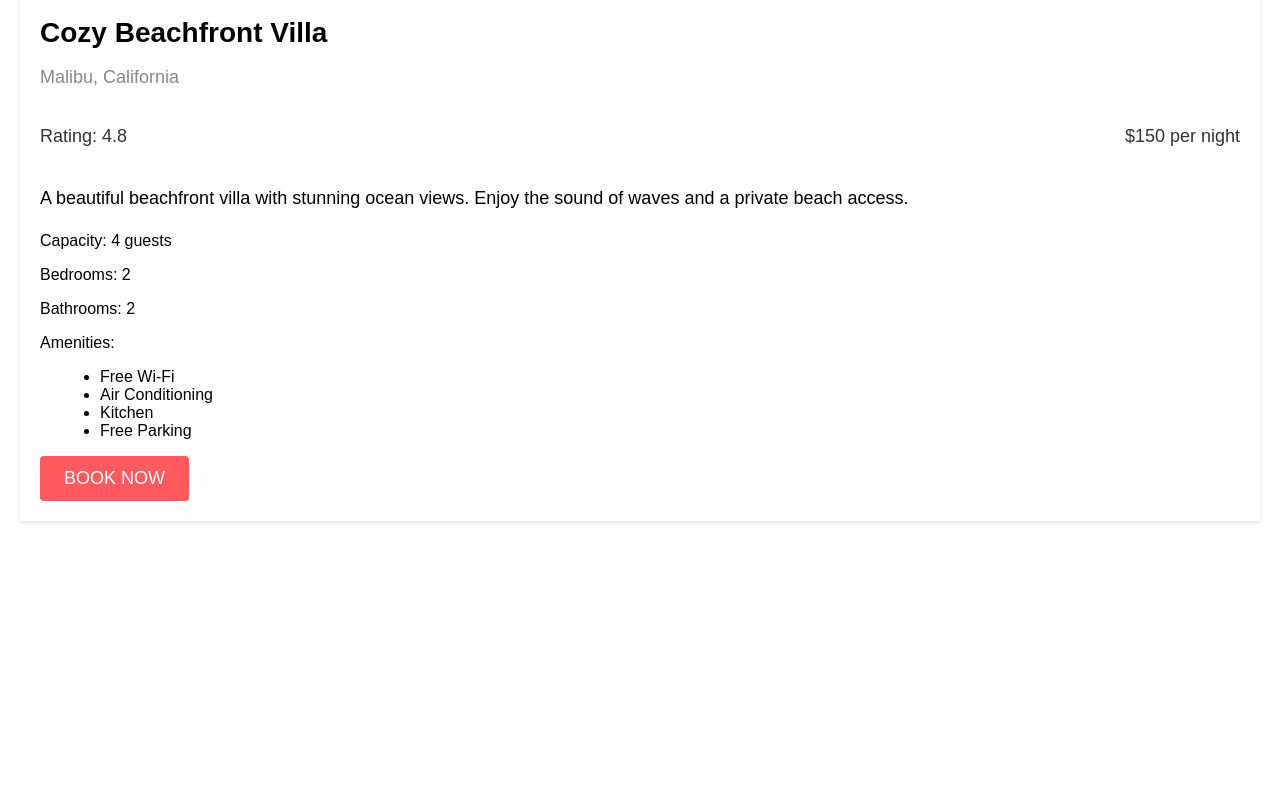
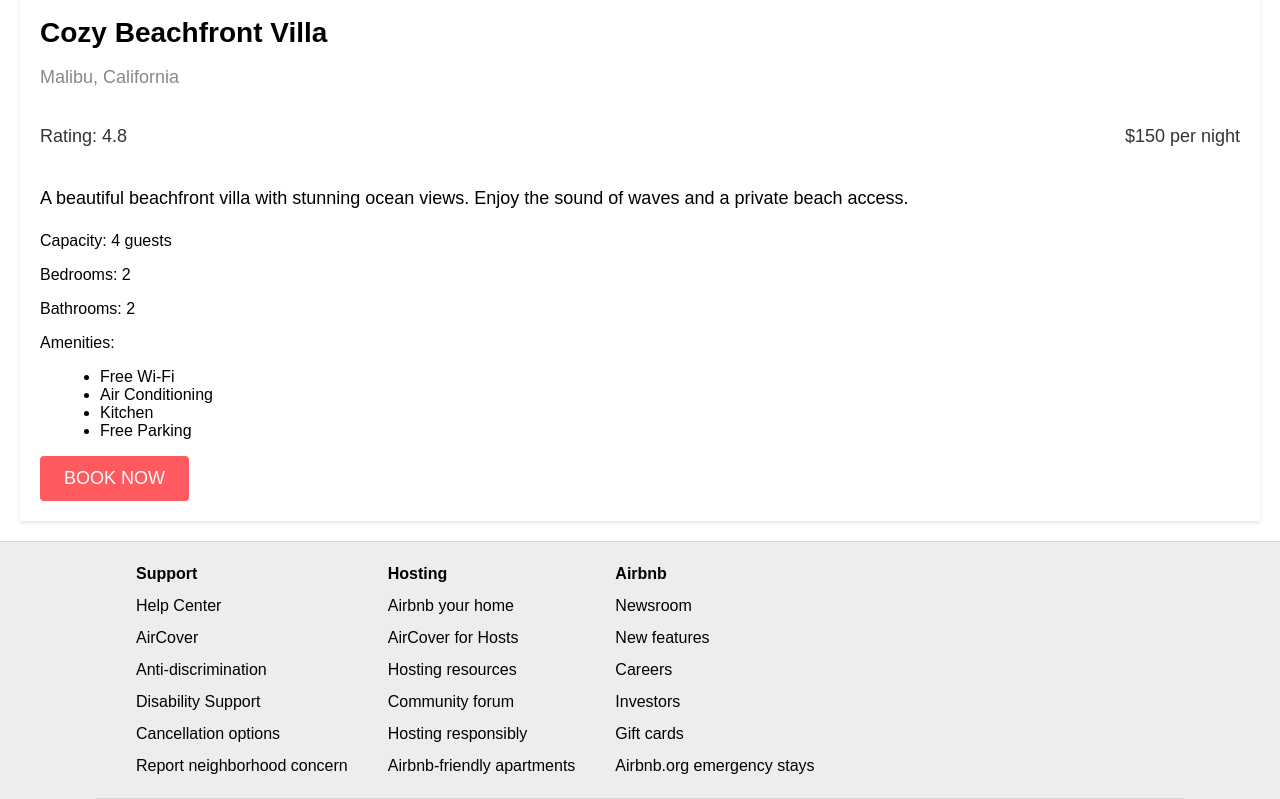
Before and after one commit to xloupee/bnbclone, a React (Vite) app: page /room in a window 1280 px wide. Shown: the part 611-1410 px from the top of the page. Before the commit the page ends 1152 px from the top, so only its background shows below. Built offline with nearby package versions, Linux system fonts and the light colour scheme.

Commit message:
added footer

```diff
--- a/src/App.jsx
+++ b/src/App.jsx
@@ -6,6 +6,7 @@ import SignUp from './pages/signup'
 import Login from './pages/login'
 import Home from './pages/Home'
 import Room from './pages/room'
+import Footer from './components/Footer'
 
 function App() {
 
@@ -19,6 +20,7 @@ function App() {
           <Route path='home' element={<Home />} />
           <Route path='room' element={<Room />} />
         </Routes>
+        <Footer />
       </Router>
     </>
   )
--- /dev/null
+++ b/src/components/Footer.jsx
@@ -0,0 +1,46 @@
+import "../cssfolder/Footer.css"
+
+export default function Footer() {
+    return (
+        <div className="footer-container">
+            <div className="upper">
+                <div className="section">
+                    <ul>
+                        <li><strong>Support</strong></li>
+                        <li>Help Center</li>
+                        <li>AirCover</li>
+                        <li>Anti-discrimination</li>
+                        <li>Disability Support</li>
+                        <li>Cancellation options</li>
+                        <li>Report neighborhood concern</li>
+                    </ul>
+                </div>
+                <div className="section">
+                    <ul>
+                        <li><strong>Hosting</strong></li>
+                        <li>Airbnb your home</li>
+                        <li>AirCover for Hosts</li>
+                        <li>Hosting resources</li>
+                        <li>Community forum</li>
+                        <li>Hosting responsibly</li>
+                        <li>Airbnb-friendly apartments</li>
+                    </ul>
+                </div>
+                <div className="section">
+                    <ul>
+                        <li><strong>Airbnb</strong></li>
+                        <li>Newsroom</li>
+                        <li>New features</li>
+                        <li>Careers</li>
+                        <li>Investors</li>
+                        <li>Gift cards</li>
+                        <li>Airbnb.org emergency stays</li>
+                    </ul>
+                </div>
+                <div className="lower">
+
+                </div>
+            </div>
+        </div>
+    )
+}
--- /dev/null
+++ b/src/cssfolder/Footer.css
@@ -0,0 +1,25 @@
+.footer-container {
+    display: flex;
+    background-color: rgb(238, 237, 237);
+    width: 100%;
+    border-top: 1px solid rgb(215, 212, 212);
+}
+
+.upper {
+    display: flex;
+    border-bottom: 1px solid rgb(215, 212, 212);
+    width: 85%;
+    margin: 0 auto;
+}
+.section {
+    display: flex;
+    flex-direction: column;
+    justify-content: center;
+    align-items: center;
+}
+
+.footer-container ul {
+    list-style-type: none;
+    text-align: left;
+    line-height: 2rem;
+}
```
